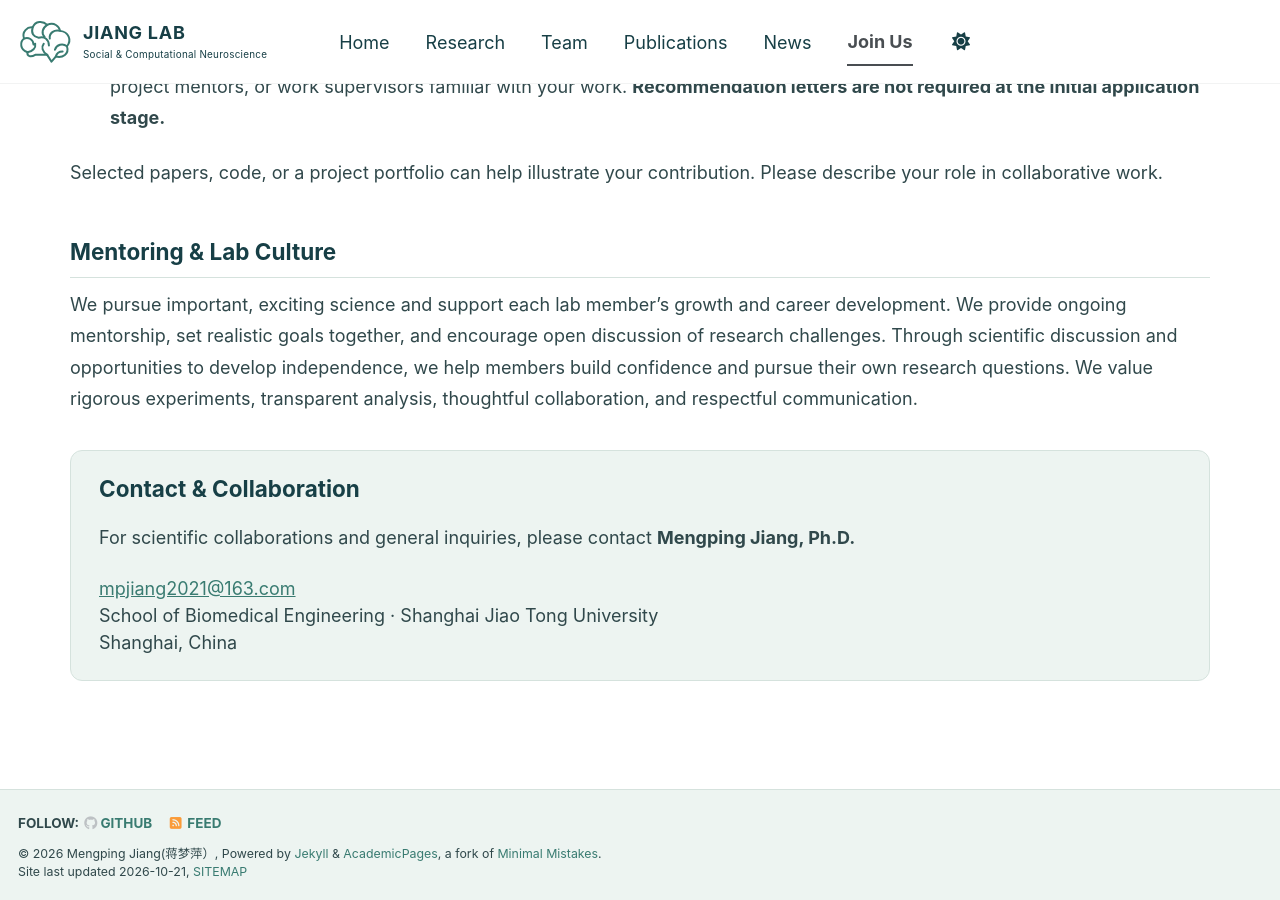
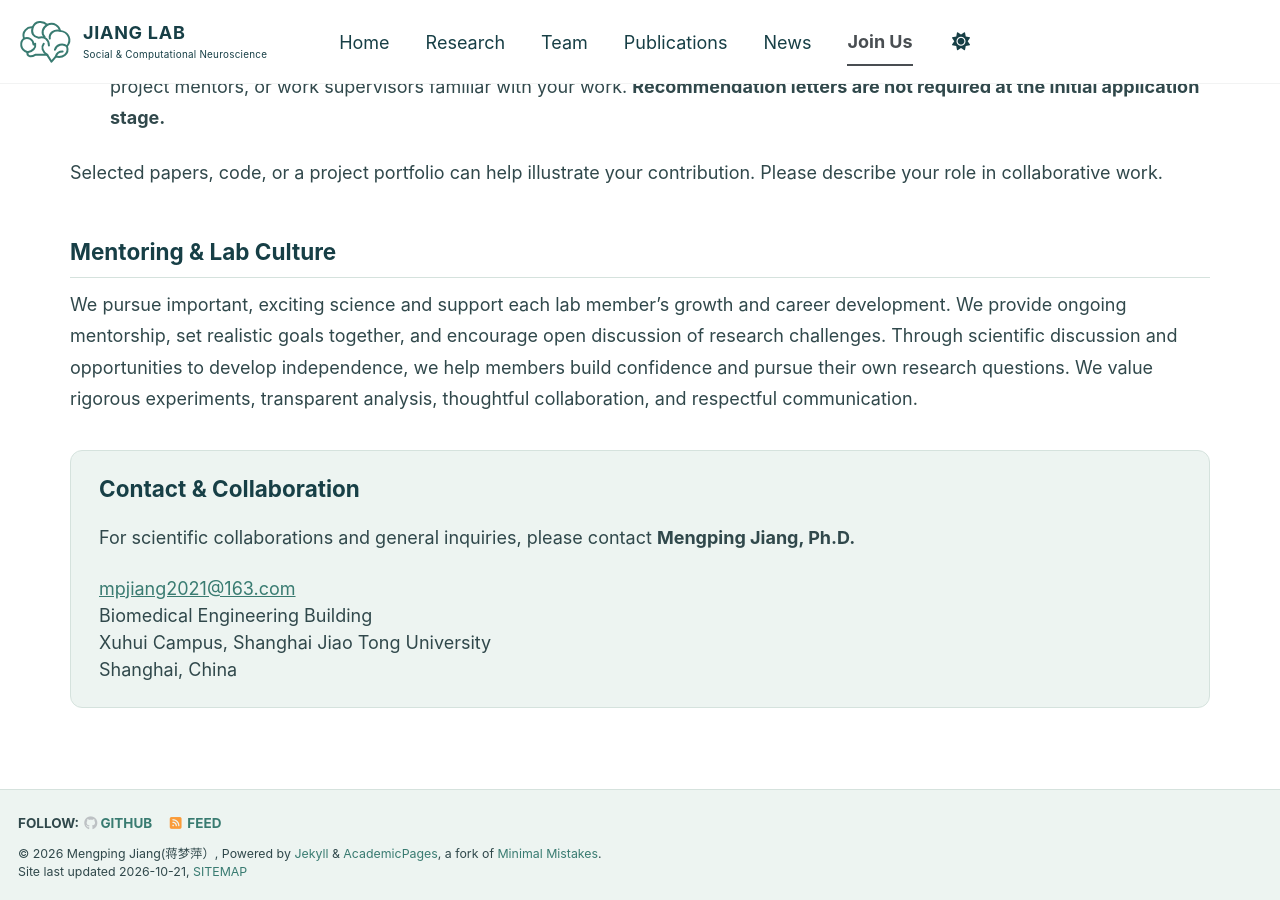
Before and after one commit to MengpingJiang/mengpingjiang.github.io, a Jekyll site: the page built from _pages/join.md, in a window 1280 px wide and 900 px high, scrolled down 2599 px. Built offline with Jekyll 4.4.1, drawn with Linux system fonts in a browser that asks for light colours; a script bundle is joined from its source files by our own code; library files that are not in the unit come from our copies.

Commit message:
Hide CV links pending revision and add Xuhui campus lab location

```diff
--- a/_pages/join.md
+++ b/_pages/join.md
@@ -89,7 +89,8 @@ We pursue important, exciting science and support each lab member's growth and c
 For scientific collaborations and general inquiries, please contact **Mengping Jiang, Ph.D.**
 
 [mpjiang2021@163.com](mailto:mpjiang2021@163.com)
-School of Biomedical Engineering · Shanghai Jiao Tong University
+Biomedical Engineering Building
+Xuhui Campus, Shanghai Jiao Tong University
 Shanghai, China
 
 </div>
```
Also changed, not shown: _pages/cv.md (+1 -4 lines), _pages/sitemap.md (+0 -1 lines), _pages/team.md (+1 -1 lines).
